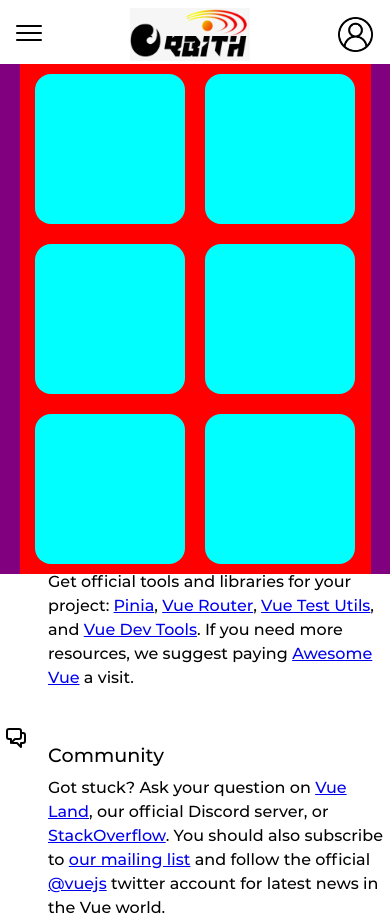
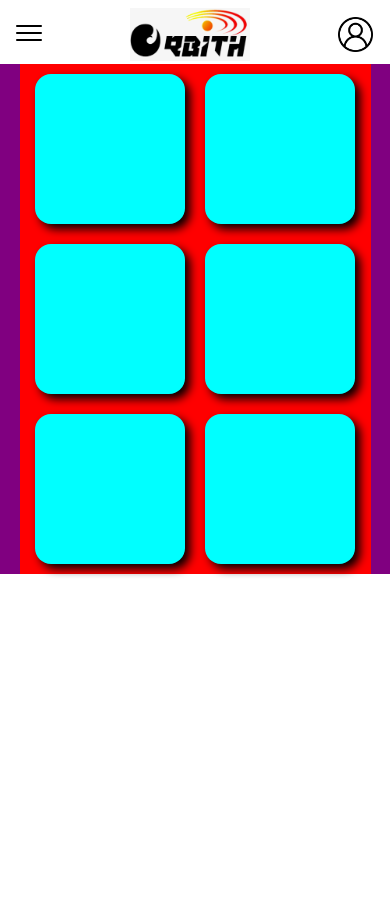
Before and after one commit to Drako9159/webPage_16, a Vue app: page / in a window 390 px wide. After the commit the page ends 844 px from the top, so only its background shows below. Built offline with nearby package versions, Linux system fonts and the light colour scheme.

Commit message:
add component

```diff
--- a/src/App.vue
+++ b/src/App.vue
@@ -1,7 +1,7 @@
 <script setup>
 import { RouterLink, RouterView } from "vue-router";
-import HelloWorld from "./components/HelloWorld.vue";
-import paquets from "./components/paquets.vue";
+
+import Paquets from "./components/paquets.vue";
 </script>
 <template>
   <div id="main-container">
@@ -33,16 +33,7 @@ import paquets from "./components/paquets.vue";
         </ul>
       </nav>
     </header>
-    <section id="center">
-      <div id="banner">
-        <div></div>
-        <div></div>
-        <div></div>
-        <div></div>
-        <div></div>
-        <div></div>
-      </div>
-    </section>
+    <Paquets />
   </div>
 
   <!-- <header>
@@ -63,11 +54,126 @@ import paquets from "./components/paquets.vue";
       </nav>
     </div>
   </header>-->
-
-  <RouterView />
 </template>
 <style>
-@import "../src/assets/styles/app.css";
+@font-face {
+  font-family: monste;
+  src: url("../src/assets/montserrat/Montserrat-Medium.otf");
+}
+body {
+  font-family: monste;
+  font-size: 16px;
+  padding: 0;
+  margin: 0;
+  line-height: 1.5;
+}
+.show {
+  display: flex !important;
+}
+/* navbar */
+nav {
+  display: flex;
+  align-items: center;
+  padding: 0 5%;
+  background-color: rgb(250, 250, 250);
+}
+nav ul {
+  display: flex;
+  list-style: none;
+  padding: 0;
+  margin: 0;
+}
+nav ul li > a {
+  display: block;
+  position: relative;
+  padding: 20px 15px 10px 15px;
+  text-decoration: none;
+  color: black;
+}
+nav ul li .link::before {
+  content: "";
+  position: absolute;
+  display: block;
+  left: 0;
+  bottom: 0;
+  width: 100%;
+  height: 2px;
+  transform: scaleX(0);
+  transition: transform 0.3s ease;
+  background-color: red;
+}
+nav ul li .link:hover::before {
+  transform: scaleX(1);
+}
+nav ul .logs {
+  padding: 10px 10px 0px 0px;
+  width: 100px;
+}
+nav .mobile {
+  display: none;
+  width: 100%;
+}
+nav .mobile .header {
+  min-width: 240px;
+  display: flex;
+  text-align: center;
+  justify-content: space-between;
+  flex-direction: row;
+  background-color: rgb(255, 255, 255);
+}
+nav .mobile .header .logs {
+  margin: 1vh;
+  width: 120px;
+}
+nav .mobile .header .logs1 {
+  margin: 2vh;
+
+  width: 35px;
+  height: 35px;
+}
+nav .mobile .header #bmenu {
+  border: none;
+  margin: 1vh;
+  background-color: transparent;
+  cursor: pointer;
+  color: grey;
+}
+nav .mobile .links {
+  display: none;
+  flex-direction: column;
+  position: relative;
+  top: -5px;
+  z-index: 200;
+  background-color: black;
+}
+nav .mobile .links a {
+  font-size: 20px;
+  display: block;
+  padding: 10px 20px;
+  text-decoration: none;
+  color: white;
+}
+nav .mobile .links a:hover {
+  font-size: 20px;
+  display: block;
+  padding: 10px 20px;
+  text-decoration: none;
+  color: white;
+}
+@media screen and (max-width: 701px) {
+  nav .mobile {
+    display: block;
+  }
+  nav {
+    width: 100%;
+    padding: 0;
+  }
+  nav ul {
+    display: none;
+  }
+
+
+}
 </style>
 <script>
 export default {
--- a/src/assets/styles/app.css
+++ /dev/null
@@ -1,162 +0,0 @@
-
-@font-face {
-  font-family: monste;
-  src: url("../montserrat/Montserrat-Medium.otf");
-}
-body {
-  font-family: monste;
-  font-size: 16px;
-  padding: 0;
-  margin: 0;
-  line-height: 1.5;
-}
-.show {
-  display: flex !important;
-}
-/* navbar */
-nav {
-  display: flex;
-  align-items: center;
-  padding: 0 5%;
-  background-color: rgb(250, 250, 250);
-}
-nav ul {
-  display: flex;
-  list-style: none;
-  padding: 0;
-  margin: 0;
-}
-nav ul li > a {
-  display: block;
-  position: relative;
-  padding: 20px 15px 10px 15px;
-  text-decoration: none;
-  color: black;
-}
-nav ul li .link::before {
-  content: "";
-  position: absolute;
-  display: block;
-  left: 0;
-  bottom: 0;
-  width: 100%;
-  height: 2px;
-  transform: scaleX(0);
-  transition: transform 0.3s ease;
-  background-color: red;
-}
-nav ul li .link:hover::before {
-  transform: scaleX(1);
-}
-nav ul .logs{
-  padding: 10px 10px 0px 0px;
-  width: 100px;
-}
-nav .mobile {
-  display: none;
-  width: 100%;
-}
-nav .mobile .header {
-  min-width: 240px;
-  display: flex;
-  text-align: center;
-  justify-content: space-between;
-  flex-direction: row;
-  background-color: rgb(255, 255, 255);
-}
-nav .mobile .header .logs {
-  margin: 1vh;
-  width: 120px;
-}
-nav .mobile .header .logs1 {
-  margin: 2vh;
-
-  width: 35px;
-  height: 35px;
-}
-nav .mobile .header #bmenu {
-  border: none;
-  margin: 1vh;
-  background-color: transparent;
-  cursor: pointer;
-  color: grey;
-}
-nav .mobile .links {
-  display: none;
-  flex-direction: column;
-  position: relative;
-  top: -5px;
-  z-index: 200;
-  background-color: black;
-}
-nav .mobile .links a {
-  font-size: 20px;
-  display: block;
-  padding: 10px 20px;
-  text-decoration: none;
-  color: white;
-}
-nav .mobile .links a:hover {
-  font-size: 20px;
-  display: block;
-  padding: 10px 20px;
-  text-decoration: none;
-  color: white;
-}
-/*banner*/
-#center{
-  display: flex;
-  align-items: center;
-  justify-content: center;
-  width: 100vw;
-  background-color: purple;
-
-  position: absolute;
-  z-index: 100;
-  top: 4rem;
-  min-width: 240px;
-}
-#banner{
-  display: flex;
-  flex-wrap: wrap;
-  justify-content: center;
-  width: 80vw;
-  background-color: red;
-  min-width: 240px;
-}
-#banner div{
-  margin: 10px;
-  background-color: aqua;
-  border-radius: 1rem;
-  width: 200px;
-  height: 200px;
-}
-
-@media screen and (max-width: 701px) {
-  nav .mobile {
-    display: block;
-  }
-  nav {
-    width: 100%;
-    padding: 0;
-  }
-  nav ul {
-    display: none;
-  }
-  #banner{
-    width: 90vw;
-    background-color: red;
-
-  }
-
-  #banner div{
-    margin: 10px;
-    background-color: aqua;
-    border-radius: 1rem;
-    width: 150px;
-    height: 150px;
-  }
-
-
-
-}
--- /dev/null
+++ b/src/assets/styles/paquets.css
@@ -0,0 +1,86 @@
+/*banner*/
+#center{
+  display: flex;
+  align-items: center;
+  justify-content: center;
+  width: 100vw;
+  background-color: purple;
+
+  position: absolute;
+  z-index: 100;
+  top: 4rem;
+  min-width: 240px;
+}
+#banner{
+  display: flex;
+  flex-wrap: wrap;
+  justify-content: center;
+  width: 80vw;
+  background-color: red;
+  min-width: 240px;
+}
+#banner div{
+  margin: 10px;
+  background-color: aqua;
+  border-radius: 1rem;
+  width: 200px;
+  height: 200px;
+  filter: drop-shadow(5px 5px 5px black);
+}
+#banner div p{
+  display: none;
+  border-radius: 1rem;
+  text-align: center;
+  position: relative;
+  top: 10rem;
+  background-color: blue;
+}
+#banner div:hover > p{
+  display: block;
+
+  animation-name: bannerP;
+  animation-duration: 0.2s;
+}
+@keyframes bannerP{
+  0%{ width: 0px; }
+  10%{ width: 50px; }
+  20%{ width: 70px; }
+  30%{ width: 100px; }
+  45%{ width: 120px; }
+  50%{ width: 150px; }
+  60%{ width: 170px; }
+  80%{ width: 200px; }
+  90%{ width: 210px; }
+  100%{ width: 200px; }
+}
+
+
+
+@media screen and (max-width: 701px) {
+
+  #banner{
+    width: 90vw;
+    background-color: red;
+
+  }
+
+  #banner div{
+    margin: 10px;
+    background-color: aqua;
+    border-radius: 1rem;
+    width: 150px;
+    height: 150px;
+  }
+  #banner div p{
+    display: none;
+    border-radius: 1rem;
+    text-align: center;
+    position: relative;
+    top: 7rem;
+    background-color: blue;
+  }
+
+
+
+
+}
--- a/src/components/HelloWorld.vue
+++ /dev/null
@@ -1,43 +0,0 @@
-<script setup>
-defineProps({
-  msg: {
-    type: String,
-    required: true,
-  },
-});
-</script>
-
-<template>
-  <div class="greetings">
-    <h1 class="green">{{ msg }}</h1>
-    <h3>
-      You’ve successfully created a project with
-      <a target="_blank" href="https://vitejs.dev/">Vite</a> +
-      <a target="_blank" href="https://vuejs.org/">Vue 3</a>.
-    </h3>
-  </div>
-</template>
-
-<style>
-h1 {
-  font-weight: 500;
-  font-size: 2.6rem;
-  top: -10px;
-}
-
-h3 {
-  font-size: 1.2rem;
-}
-
-.greetings h1,
-.greetings h3 {
-  text-align: center;
-}
-
-@media (min-width: 1024px) {
-  .greetings h1,
-  .greetings h3 {
-    text-align: left;
-  }
-}
-</style>
--- a/src/components/TheWelcome.vue
+++ /dev/null
@@ -1,82 +0,0 @@
-<script setup>
-import WelcomeItem from "./WelcomeItem.vue";
-import DocumentationIcon from "./icons/IconDocumentation.vue";
-import ToolingIcon from "./icons/IconTooling.vue";
-import EcosystemIcon from "./icons/IconEcosystem.vue";
-import CommunityIcon from "./icons/IconCommunity.vue";
-import SupportIcon from "./icons/IconSupport.vue";
-</script>
-
-<template>
-  <WelcomeItem>
-    <template #icon>
-      <DocumentationIcon />
-    </template>
-    <template #heading>Documentation</template>
-
-    Vue’s
-    <a target="_blank" href="https://vuejs.org/">official documentation</a>
-    provides you with all information you need to get started.
-  </WelcomeItem>
-
-  <WelcomeItem>
-    <template #icon>
-      <ToolingIcon />
-    </template>
-    <template #heading>Tooling</template>
-
-    This project is served and bundled with
-    <a href="https://vitejs.dev/guide/features.html" target="_blank">Vite</a>.
-    The recommended IDE setup is
-    <a href="https://code.visualstudio.com/" target="_blank">VSCode</a> +
-    <a href="https://github.com/johnsoncodehk/volar" target="_blank">Volar</a>.
-    If you need to test your components and web pages, check out
-    <a href="https://www.cypress.io/" target="_blank">Cypress</a> and
-    <a href="https://on.cypress.io/component" target="_blank"
-      >Cypress Component Testing</a
-    >.
-
-    <br />
-
-    More instructions are available in <code>README.md</code>.
-  </WelcomeItem>
-
-  <WelcomeItem>
-    <template #icon>
-      <EcosystemIcon />
-    </template>
-    <template #heading>Ecosystem</template>
-
-    Get official tools and libraries for your project:
-    <a target="_blank" href="https://pinia.vuejs.org/">Pinia</a>,
-    <a target="_blank" href="https://router.vuejs.org/">Vue Router</a>,
-    <a target="_blank" href="https://test-utils.vuejs.org/">Vue Test Utils</a>,
-    and
-    <a target="_blank" href="https://github.com/vuejs/devtools">Vue Dev Tools</a
-    >. If you need more resources, we suggest paying
-    <a target="_blank" href="https://github.com/vuejs/awesome-vue"
-      >Awesome Vue</a
-    >
-    a visit.
-  </WelcomeItem>
-
-  <WelcomeItem>
-    <template #icon>
-      <CommunityIcon />
-    </template>
-    <template #heading>Community</template>
-
-    Got stuck? Ask your question on
-    <a target="_blank" href="https://chat.vuejs.org">Vue Land</a>, our official
-    Discord server, or
-    <a target="_blank" href="https://stackoverflow.com/questions/tagged/vue.js"
-      >StackOverflow</a
-    >. You should also subscribe to
-    <a target="_blank" href="https://news.vuejs.org">our mailing list</a> and
-    follow the official
-    <a target="_blank" href="https://twitter.com/vuejs">@vuejs</a>
-    twitter account for latest news in the Vue world.
-  </WelcomeItem>
-
-
-</template>
--- a/src/components/paquets.vue
+++ b/src/components/paquets.vue
@@ -1,17 +1,15 @@
-
-
 <template>
   <section id="center">
     <div id="banner">
-      <div></div>
-      <div></div>
-      <div></div>
-      <div></div>
-      <div></div>
-      <div></div>
+      <div><p>200$</p></div>
+      <div><p>200$</p></div>
+      <div><p>200$</p></div>
+      <div><p>200$</p></div>
+      <div><p>200$</p></div>
+      <div><p>200$</p></div>
     </div>
   </section>
 </template>
 <style>
-@import "../assets/styles/app.css";
+@import "../assets/styles/paquets.css";
 </style>
--- a/src/router/index.js
+++ b/src/router/index.js
@@ -1,17 +1,17 @@
 import { createRouter, createWebHistory } from "vue-router";
-import HomeView from "../views/HomeView.vue";
+
 
 const router = createRouter({
   history: createWebHistory(import.meta.env.BASE_URL),
-  routes: [
+  routes: [/*
     {
       path: "/",
       name: "home",
       component: HomeView,
-    },
+    },*/
     {
       path: "/",
-      name: "paquets",
+      name: "Paquets",
       // route level code-splitting
       // this generates a separate chunk (About.[hash].js) for this route
       // which is lazy-loaded when the route is visited.
--- a/src/views/HomeView.vue
+++ /dev/null
@@ -1,9 +0,0 @@
-<script setup>
-import TheWelcome from "@/components/TheWelcome.vue";
-</script>
-
-<template>
-  <main>
-    <TheWelcome />
-  </main>
-</template>
```
